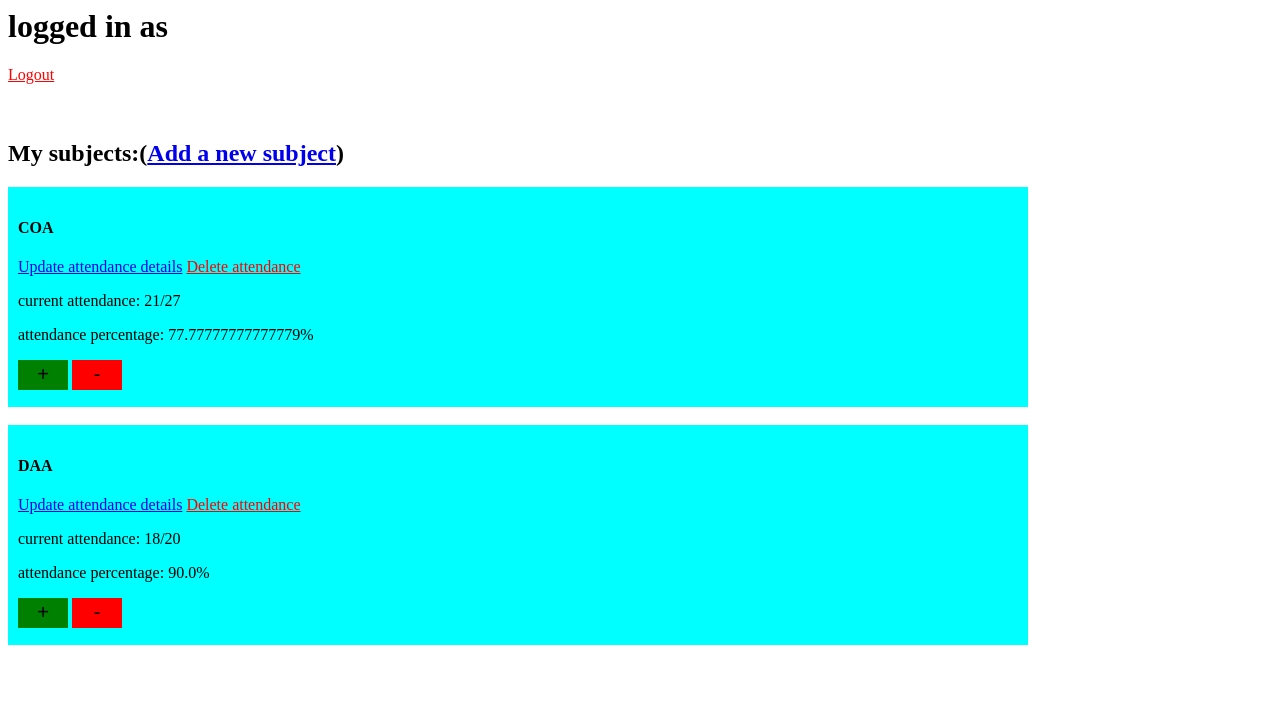
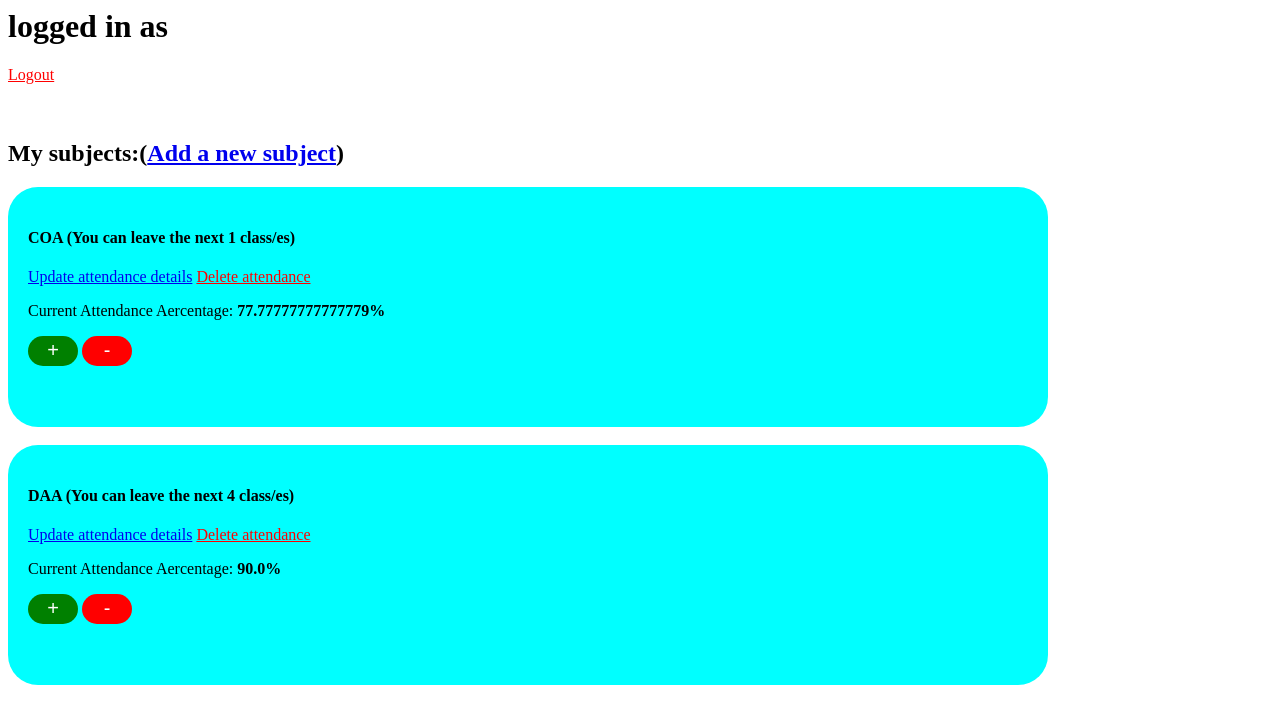
Before and after one commit to Suke2004/attendance_tracker, a Django app: template attendance_tracker/attendance/templates/attendance/index.html in a window 1280 px wide. Shown: the top 724 px of the page. Run offline with Django 5.2, Linux system fonts and the light colour scheme; the template is opened without the code that fills it: values that come from a table or form of the project are taken from there, others are empty; a user stored in the database is signed in; data comes from the database, SQL or seed files in the repository; both versions use the stored data as it was after the commit.

Commit message:
Logic_implementation_complete

```diff
--- a/attendance_tracker/attendance/models.py
+++ b/attendance_tracker/attendance/models.py
@@ -11,3 +11,10 @@ class subject(models.Model):
         return f'{self.sub_name}:{self.user.username}'
     def att_perc(self):
         return self.present/self.totalclasses*100
+    def can_leave(self):
+        c=0
+        k=self.totalclasses+1
+        while self.present/k>=0.75:
+            c+=1
+            k+=1
+        return c
--- a/attendance_tracker/attendance/templates/attendance/edit_details.html
+++ b/attendance_tracker/attendance/templates/attendance/edit_details.html
@@ -1,8 +1,11 @@
 {% if user.is_authenticated %}
     <form action="{% url 'updateatt' id=sub.id %}" method="post">
         {% csrf_token %}
+        <p>Subject name:</p>
         <input autofocus class="form-control" type="text" name="subname" value="{{ sub.sub_name }}">
+        <p>Total classes:</p>
         <input autofocus class="form-control" type="text" name="initotal" value="{{ sub.totalclasses }}">
+        <p>Total present:</p>
         <input autofocus class="form-control" type="text" name="inipresent" value="{{ sub.present }}">
         <input type="submit" value="Edit subject">
     </form>
--- a/attendance_tracker/attendance/templates/attendance/index.html
+++ b/attendance_tracker/attendance/templates/attendance/index.html
@@ -4,14 +4,13 @@
   <br><br><br>
   <h2>My subjects:(<a href="{% url 'addsub' %}">Add a new subject</a>)</h2>
   {% for i in subjects %}
-    <div style="height: 200px;width: 1000px;background-color:aqua;padding: 10px;">
-      <h4>{{ i.sub_name }}</h4>
+    <div style="height: 200px;width: 1000px;background-color:aqua;padding: 20px;border-radius: 30px;border: 5rem black;">
+      <h4>{{ i.sub_name }} (You can leave the next {{ i.can_leave }} class/es)</h4>
       <a href="{% url 'updateatt' id=i.id %}">Update attendance details</a>
       <a href="{% url 'delatt' id=i.id %}" style="color: red;">Delete attendance</a>
-      <p>current attendance: {{ i.present }}/{{ i.totalclasses }}</p>
-      <p>attendance percentage: {{ i.att_perc }}%</p>
-      <a href="{% url 'incatt' id=i.id %}"><button style="background-color: green;border: 1px black;width: 50px;height: 30px;font-size: 20px;">+</button></a>
-      <a href="{% url 'decatt' id=i.id %}"><button style="background-color: red;border: 1px black;width: 50px;height: 30px;font-size: 20px;">-</button></a>
+      <p>Current Attendance Aercentage: <strong>{{ i.att_perc }}%</strong></p>
+      <a href="{% url 'incatt' id=i.id %}"><button style="color: white;border-radius: 20px;background-color: green;border: black;width: 50px;height: 30px;font-size: 20px;">+</button></a>
+      <a href="{% url 'decatt' id=i.id %}"><button style="color: white;border-radius: 20px;background-color: red;border: black;width: 50px;height: 30px;font-size: 20px;">-</button></a>
     </div><br>
   {% endfor %}
 
```
Also changed, not shown: attendance_tracker/db.sqlite3.
